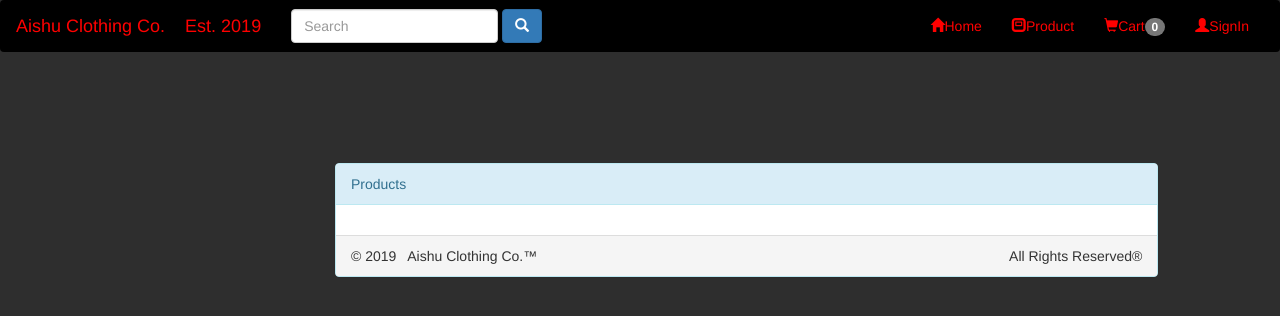
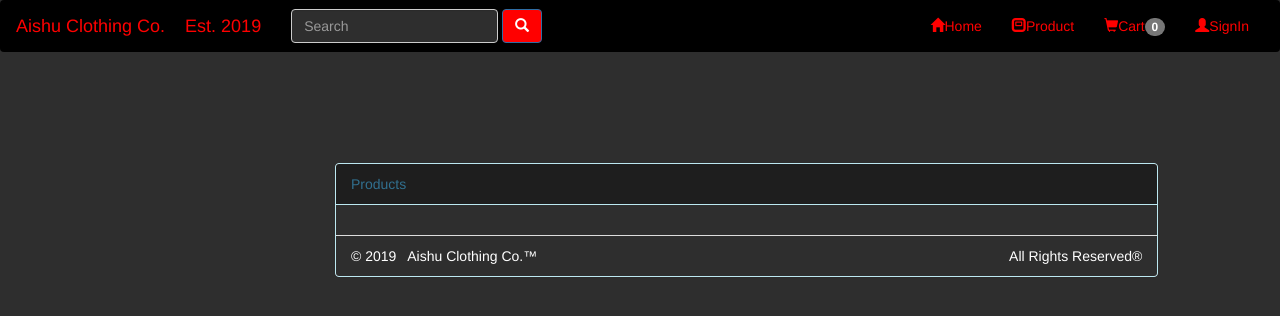
Before and after one commit to arnoldrebello/E-Commerce-on-Clothing, a PHP site: page / in a window 1280 px wide. Shown: the top 316 px of the page. Run offline with PHP 8.4, Linux system fonts and the light colour scheme.

Commit message:
page background color and text color changed

```diff
--- a/index.php
+++ b/index.php
@@ -24,23 +24,20 @@ body{
 
 
 <body>
-	<div class="navbar navbar-light" style="background-color: black;">				<!-- bootstrap navigation bar classes -->
+	<div class="navbar navbar-inverted" style="background-color: black;">				<!-- bootstrap navigation bar classes -->
 		<div class="container-fluid">
 			<div class="navbar-header">
-				<button type="button" class="navbar-toggle collapsed" data-toggle="collapse" data-target="#collapse" aria-expanded="false">
-					<span class="sr-only">navigation</span>
-					<span class="icon-bar"></span>
-					<span class="icon-bar"></span>
-					<span class="icon-bar"></span>
-				</button>
 				<a href="#" class="navbar-brand" style="color:Red;">Aishu Clothing Co.&nbsp;&nbsp;&nbsp;&nbsp;Est. 2019</a>
 			</div>
+
+
+
 			<div class="collapse navbar-collapse" id="collapse">
 				<form class="navbar-form navbar-left">
 			        <div class="form-group">
-			          <input type="text" class="form-control" placeholder="Search" id="search">
+			          <input type="text" class="form-control" placeholder="Search" id="search" style = "background-color: rgb(46,46,46);">
 			        </div>
-			        <button type="submit" class="btn btn-primary" id="search_btn"><span class="glyphicon glyphicon-search"></span></button>
+			        <button type="submit" class="btn btn-primary" id="search_btn" style="background-color: red"><span class="glyphicon glyphicon-search"></span></button>
 			     </form>
 				<ul class="nav navbar-nav navbar-right" >
 					<ul class="nav navbar-nav">
@@ -125,13 +122,13 @@ body{
 	</div>
 	<div class="col-md-8 col-xs-12">
 		<div class="row">
-			<div class="col-md-12 col-xs-12" id="product_msg">
+			<div class="col-md-12 col-xs-12" id="product_msg" style="background-color: rgb(46,46,46);">
 			</div>
 		</div>
-		<div class="panel panel-info">
-			<div class="panel-heading">Products</div>
-			<div class="panel-body">
-				<div id="get_product">
+		<div class="panel panel-info" >
+			<div class="panel-heading" style="background-color: rgb(30,30,30);">Products</div>
+			<div class="panel-body" style="background-color: rgb(46,46,46);">
+				<div id="get_product" style="background-color: rgb(46,46,46);">
 					<!--Here we get product jquery Ajax Request-->
 				</div>
 				<!--<div class="col-md-4">
@@ -146,7 +143,7 @@ body{
 	</div>
 </div> -->
 </div>
-<div class="panel-footer"  >&copy; 2019 &nbsp; Aishu Clothing Co.&trade; <span style="float:right">All Rights Reserved&reg<span> </div>
+<div class="panel-footer" style="background-color: rgb(46,46,46); color: white;" >&copy; 2019 &nbsp; Aishu Clothing Co.&trade; <span style="float:right">All Rights Reserved&reg<span> </div>
 </div>
 </div>
 <div class="col-md-1"></div>
```
